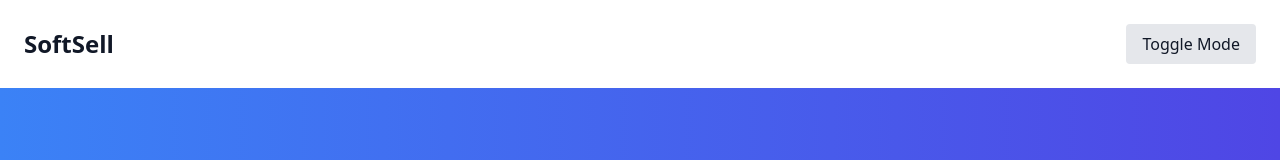
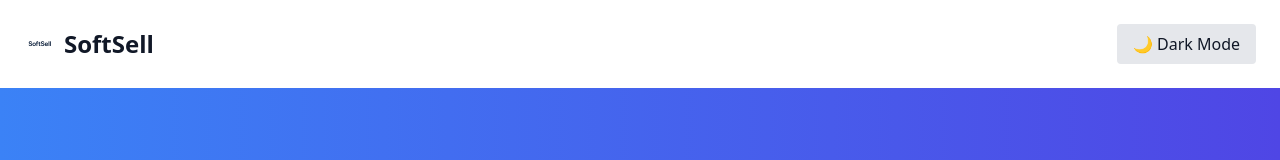
Before and after one commit to Chirag076/softsell-landing, a React (Vite) app: page / in a window 1280 px wide. Shown: the top 160 px of the page. Built offline with nearby package versions, Linux system fonts and the light colour scheme; the HTML template or start-up script is replaced by a standard one.

Commit message:
Made UI improvements

```diff
--- a/src/App.jsx
+++ b/src/App.jsx
@@ -12,10 +12,18 @@ export default function App() {
       <div className="min-h-screen bg-white dark:bg-gray-900 text-gray-900 dark:text-white font-sans">
         {/* Header */}
         <header className="p-6 flex justify-between items-center shadow-md">
-          <h1 className="text-2xl font-bold">SoftSell</h1>
-          <button onClick={() => setDarkMode(!darkMode)} className="px-4 py-2 bg-gray-200 dark:bg-gray-700 rounded">
-            Toggle Mode
+          <div className="flex items-center gap-2">
+            <img src="/logo.png" alt="SoftSell Logo" className="h-8 w-auto" />
+            <h1 className="text-2xl font-bold hidden sm:inline">SoftSell</h1>
+          </div>
+
+          <button
+            onClick={() => setDarkMode(!darkMode)}
+            className="px-4 py-2 bg-gray-200 dark:bg-gray-700 rounded"
+          >
+            {darkMode ? '☀️ Light Mode' : '🌙 Dark Mode'}
           </button>
+
         </header>
 
         {/* Hero Section */}
@@ -99,7 +107,7 @@ export default function App() {
           © 2025 SoftSell. All rights reserved.
         </footer>
       </div>
-          <ChatWidget />
-      </div>
+      <ChatWidget />
+    </div>
   );
 }
```
Also changed, not shown: public/logo.png (added).
